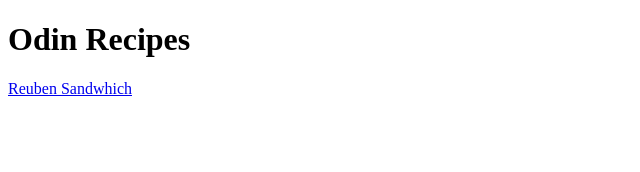
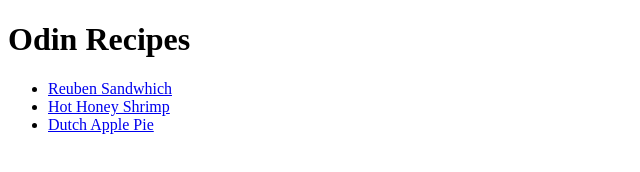
Before and after one commit to IzzyGarciaLimon/odin-recipes, a plain HTML site: page index.html in a window 1280 px wide. Shown: the whole page, without its empty margins (0-640 px from the left). Drawn offline with Linux system fonts and the light colour scheme.

Commit message:
index
final index

```diff
--- a/index.html
+++ b/index.html
@@ -5,7 +5,12 @@
     <title></title>
 </head>
 <body>
+
     <h1>Odin Recipes</h1>
-    <a href="reuben.html">Reuben Sandwhich</a>
+    <ul>
+        <li><a href="reuben.html">Reuben Sandwhich</a></li>
+        <li><a href="hotshrimp.html">Hot Honey Shrimp</a></li>
+        <li><a href="apple.html">Dutch Apple Pie</a></li>
+    </ul>
 </body>
 </html>
```
